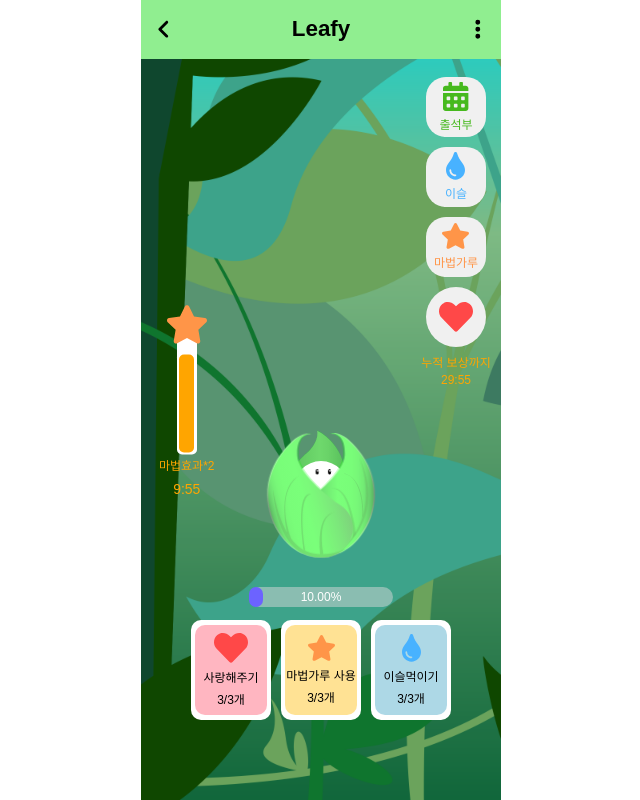
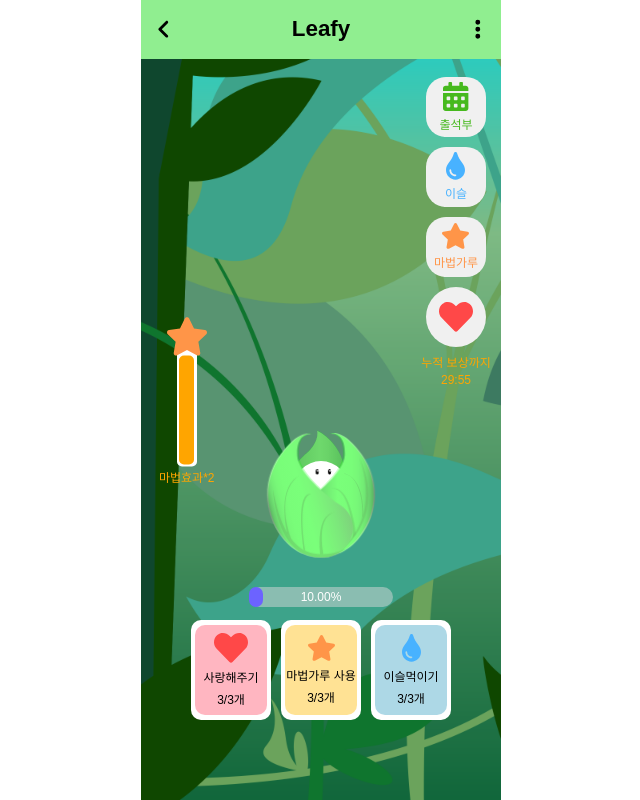
Before and after one commit to gunhoray/Hanghackerton_Lookids, a React (Create React App) app: page /playgame in a window 1280 px wide. Shown: the whole page, without its empty margins (319-959 px from the left). Built offline with nearby package versions, Linux system fonts and the light colour scheme; the HTML template or start-up script is replaced by a standard one; a web font is replaced by a local one.

Commit message:
fix: minor error and warning

```diff
--- a/src/components/game/gameplay/ExpBar.tsx
+++ b/src/components/game/gameplay/ExpBar.tsx
@@ -13,9 +13,9 @@ const ProgressBar = styled.div`
   margin-top: -5%;
 `;
 
-const FilledBar = styled.div<{ filledPercentage: string }>`
+const FilledBar = styled.div<{ $filledpercentage: string }>`
   height: 100%;
-  width: ${(props) => props.filledPercentage}%;
+  width: ${(props) => props.$filledpercentage}%;
   background-color: #6c63ff;
   border-radius: inherit;
 `;
@@ -36,18 +36,18 @@ const ExpBar = ({ maxExp }: ExpBarProps) => {
     // 서버에서 현재 경험치 가져오기
     // 가정으로 여기서는 setTimeout을 사용하여 비동기적으로 데이터를 가져온다고 가정합니다.
     setTimeout(() => {
-      setCurrentExp(10); // 예시로 현재 경험치를 50으로 설정합니다.
+      setCurrentExp(10);
     }, 2000);
   }, []);
 
-  const filledPercentage = (currentExp / maxExp) * 100;
+  const filledpercentage = (currentExp / maxExp) * 100;
 
   return (
     <>
       <ProgressBar>
-        <FilledBar filledPercentage={filledPercentage.toFixed(2)} />
+        <FilledBar $filledpercentage={filledpercentage.toFixed(2)} />
         <PercentageText className="per">
-          {filledPercentage.toFixed(2)}%
+          {filledpercentage.toFixed(2)}%
         </PercentageText>
       </ProgressBar>
     </>
--- a/src/components/game/gameplay/MagicPowerBar.tsx
+++ b/src/components/game/gameplay/MagicPowerBar.tsx
@@ -21,7 +21,7 @@ const MagicPowerBarStyle = styled.div`
 `;
 const BarContainer = styled.div`
   width: 20px;
-  height: 100px;
+  height: 110px;
   border-radius: 5px;
   padding: 3%;
   background-color: white;
@@ -49,31 +49,12 @@ const FilledBar = styled.div`
   border-radius: 5px;
 `;
 
-const TimerText = styled.p`
-  text-align: center;
-  font-size: 14px;
-  margin-top: 10px;
-  color: orange;
-`;
-
 const MagicPowerBar = () => {
   const [fillPercentage, setFillPercentage] = useState(100);
-  const [timeLeft, setTimeLeft] = useState(10 * 60); // 초 단위로 설정
 
-  useEffect(() => {
-    const intervalId = setInterval(() => {
-      setFillPercentage((prevPercent) =>
-        Math.max(prevPercent - 100 / (10 * 60), 0)
-      );
-      setTimeLeft((prevTime) => Math.max(prevTime - 1, 0));
-    }, 1000);
-
-    return () => clearInterval(intervalId);
-  }, []);
+  useEffect(() => {}, []);
 
   // 분과 초를 계산
-  let minutes = Math.floor(timeLeft / 60);
-  let seconds = timeLeft % 60;
 
   return (
     <MagicPowerBarStyle>
@@ -84,9 +65,6 @@ const MagicPowerBar = () => {
         </BarContainer>
       </BarContainer2>
       <MagicPowderDescription>마법효과*2</MagicPowderDescription>
-      <TimerText>
-        {minutes}:{seconds < 10 ? `0${seconds}` : seconds}
-      </TimerText>
     </MagicPowerBarStyle>
   );
 };
--- a/src/redux/modules/userSlice.ts
+++ b/src/redux/modules/userSlice.ts
@@ -15,7 +15,6 @@ const initialState: UserState = {
 const userSlice = createSlice({
   name: "user",
   initialState,
-
   reducers: {
     fetchUserSuccess(state, action: PayloadAction<any>) {
       state.status = "succeeded";
```
